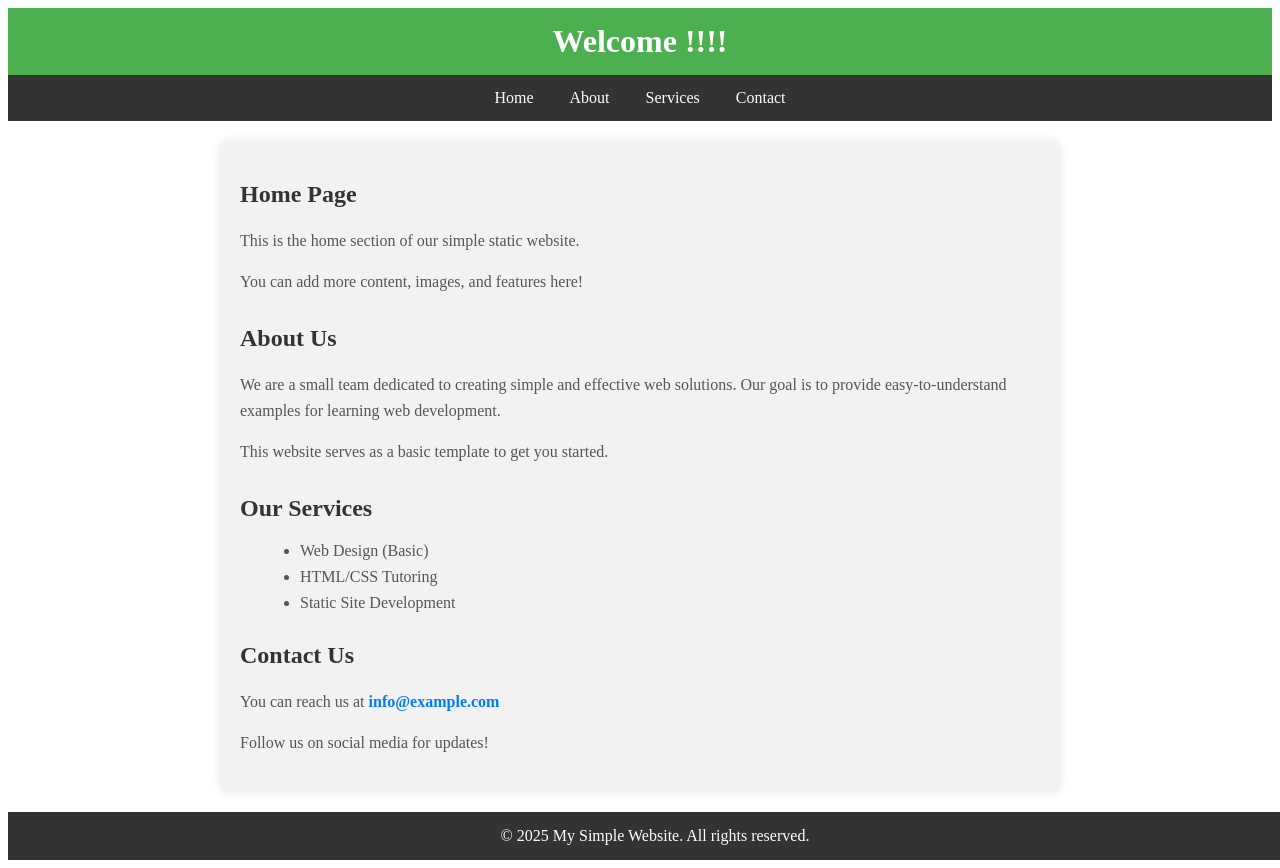
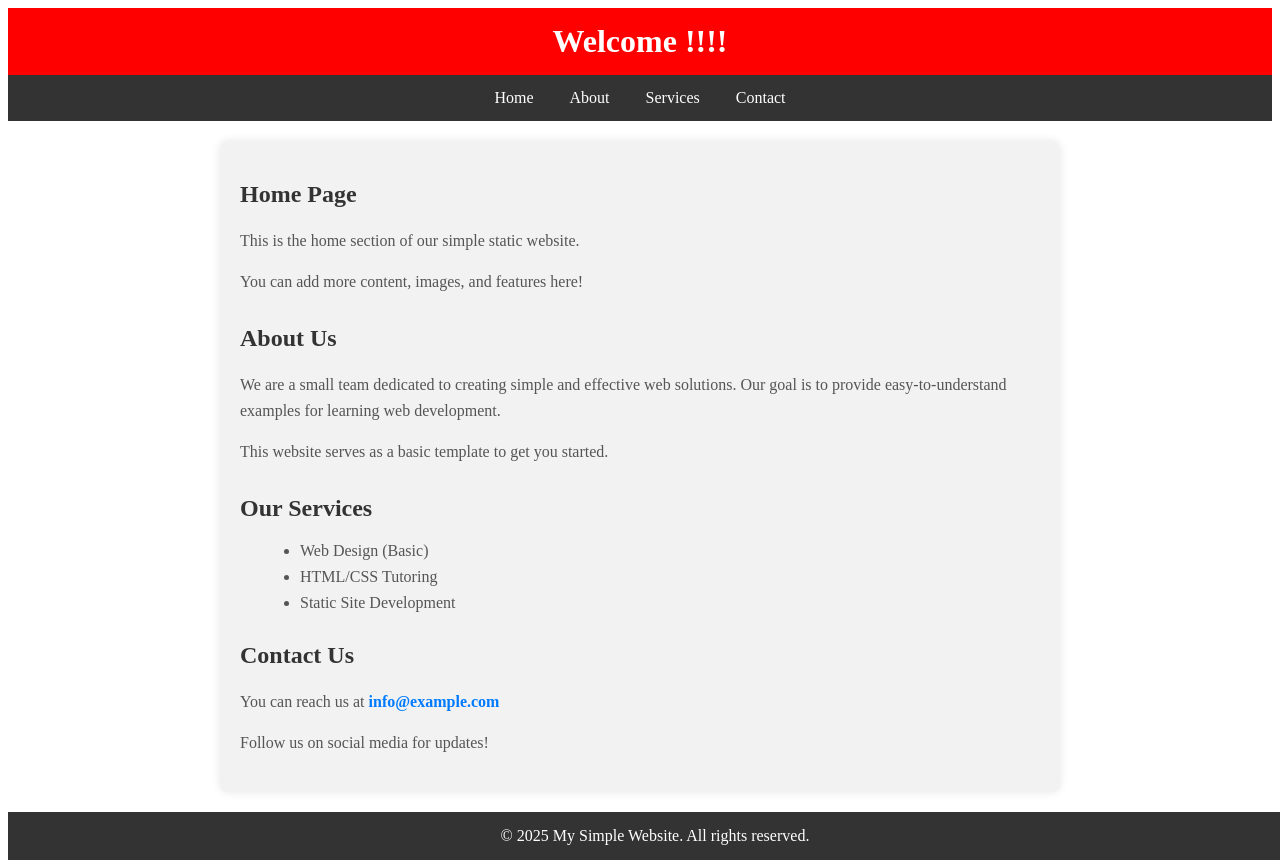
Before and after one commit to Anveshane25/Final-Use-Case-AWS, a plain HTML site: page index.html in a window 1280 px wide. Shown: the top 868 px of the page. Drawn offline with Linux system fonts and the light colour scheme.

Commit message:
Update index.html

```diff
--- a/index.html
+++ b/index.html
@@ -7,7 +7,7 @@
 </head>
 <body>
 
-    <header style="background-color: #4CAF50; color: white; padding: 15px; text-align: center;">
+    <header style="background-color: red; color: white; padding: 15px; text-align: center;">
         <h1 style="margin: 0;">Welcome !!!!</h1>
     </header>
 
```
